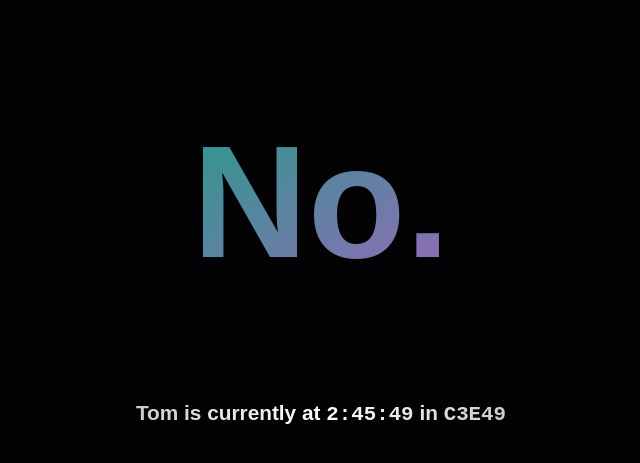
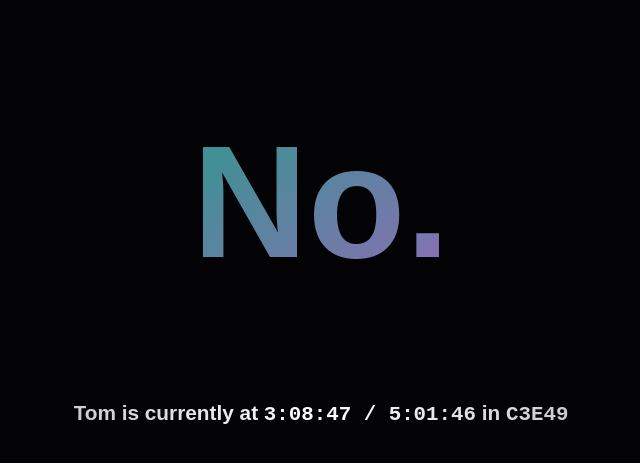
Before and after one commit to itsravenous/itutdwc3, a plain HTML site: page index.html in a window 1280 px wide. Shown: the part 183-646 px from the top of the page, without its empty margins (319-959 px from the left). Drawn offline with Linux system fonts and the light colour scheme.

Commit message:
update progress

```diff
--- a/index.html
+++ b/index.html
@@ -36,7 +36,7 @@
 
     <div>
         <h1>No.</h1>
-        <p>Tom is currently at <code>2:45:49</code> in <code title="Campaign 3, Episode 49">C3E49</code></p>
+        <p>Tom is currently at <code>3:08:47 / 5:01:46</code> in <code title="Campaign 3, Episode 49">C3E49</code></p>
     </div>
 
 </body>
```
